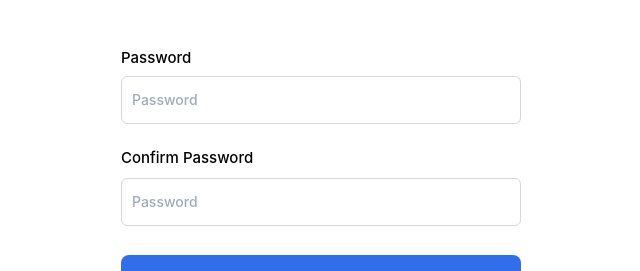
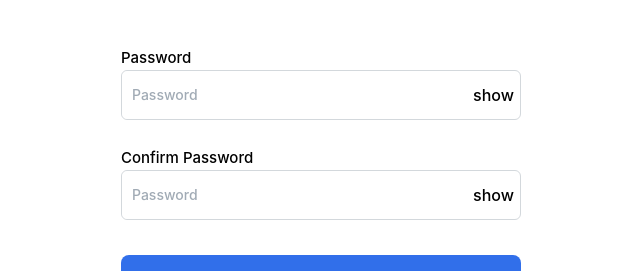
Before and after one commit to andqok/test_assignment_2024-03-15, a React (Create React App) app: page /create-password in a window 1280 px wide. Shown: the part 342-613 px from the top of the page, without its empty margins (319-959 px from the left). Built offline with nearby package versions, Linux system fonts and the light colour scheme.

Commit message:
add basic PasswordInput component

```diff
--- /dev/null
+++ b/src/components/PasswordInput/index.js
@@ -0,0 +1,42 @@
+import {useState} from "react";
+import { forwardRef } from 'react';
+import style from './style.module.css';
+
+function PasswordInput(props, ref) {
+  const [value, setValue] = useState('')
+  const [visible, setVisible] = useState(false)
+
+  function switchView(e) {
+    e.preventDefault();
+    setVisible(!visible);
+  }
+
+  return (
+    <div className={style.container}>
+      { visible && (
+        <input
+          type="text"
+          {...props}
+          value={value}
+          className={style.input}
+        />
+      ) }
+      { !visible && (
+        <input
+          type="password"
+          ref={ref}
+          {...props}
+          className={style.input}
+          onInput={(e) => setValue(e.target.value)}
+        />
+      )}
+      <button
+        type="button"
+        className={style.switchButton}
+        onClick={ switchView }
+      >show</button>
+    </div>
+  )
+}
+
+export default forwardRef(PasswordInput)
--- /dev/null
+++ b/src/components/PasswordInput/style.module.css
@@ -0,0 +1,22 @@
+.container {
+    display: flex;
+    flex-direction: row;
+    border-radius: 0.6rem;
+    border: 0.1rem solid var(--color-grey-200);
+}
+
+.container:focus-within {
+    outline: inherit;
+}
+
+.switchButton {
+    background-color: transparent;
+}
+
+.input {
+    border: none;
+}
+
+.input:focus {
+    outline: transparent;
+}
--- a/src/pages/create-password/index.js
+++ b/src/pages/create-password/index.js
@@ -4,6 +4,7 @@ import { useSearchParams } from "react-router-dom"
 import { useForm } from "react-hook-form"
 import FormErrorMessage from "../../components/FormErrorMessage";
 import {useCreatePassword} from "../../services/auth/hooks";
+import PasswordInput from "../../components/PasswordInput";
 
 export default function CreatePassword() {
   let [searchParams] = useSearchParams();
@@ -43,9 +44,7 @@ export default function CreatePassword() {
       >
         <label>
           Password
-          <input
-            type="password"
-            className={ style.password1 }
+          <PasswordInput
             placeholder="Password"
             autoComplete="new-password"
             { ...register('password', {
@@ -56,9 +55,7 @@ export default function CreatePassword() {
         <div>
           <label>
             Confirm Password
-            <input
-              type="password"
-              className={ style.password2 }
+            <PasswordInput
               placeholder="Password"
               autoComplete="new-password"
               { ...register('passwordConfirm', {
```
